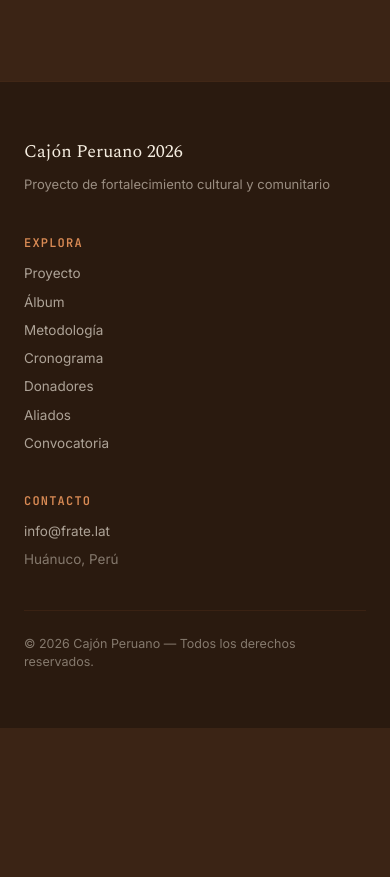
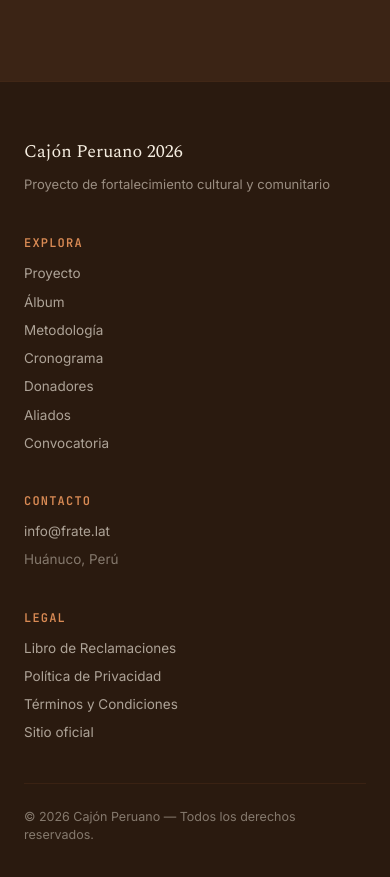
Before and after one commit to Ben081/cajonperuano-web, a React (Vite) app: page / in a window 390 px wide. Shown: the part 10120-10997 px from the top of the page. Before the commit the page ends 10848 px from the top, so only its background shows below. Built offline with nearby package versions, Linux system fonts and the light colour scheme; no server answers.

Commit message:
update 14/08

```diff
--- a/src/components/Footer.jsx
+++ b/src/components/Footer.jsx
@@ -2,7 +2,7 @@ export default function Footer() {
   return (
     <footer className="border-t border-copper/15 bg-wood-deep">
       <div className="mx-auto max-w-6xl px-6 py-14">
-        <div className="grid grid-cols-1 gap-10 sm:grid-cols-3">
+        <div className="grid grid-cols-1 gap-10 sm:grid-cols-4">
           <div>
             <div className="font-display text-lg text-cream">
               Cajón Peruano 2026
@@ -40,6 +40,18 @@ export default function Footer() {
               <li className="text-cream/45">Huánuco, Perú</li>
             </ul>
           </div>
+
+          <div>
+            <div className="font-mono text-xs font-semibold tracking-[0.1em] text-copper-bright">
+              LEGAL
+            </div>
+            <ul className="mt-3 flex flex-col gap-2 font-body text-[13.5px] text-cream/65">
+              <li><a href="https://frate.lat/reclamaciones" target="_blank" rel="noopener noreferrer" className="transition-colors duration-200 hover:text-cream">Libro de Reclamaciones</a></li>
+              <li><a href="https://frate.lat/privacidad" target="_blank" rel="noopener noreferrer" className="transition-colors duration-200 hover:text-cream">Política de Privacidad</a></li>
+              <li><a href="https://frate.lat/terminos" target="_blank" rel="noopener noreferrer" className="transition-colors duration-200 hover:text-cream">Términos y Condiciones</a></li>
+              <li><a href="https://frate.lat" target="_blank" rel="noopener noreferrer" className="transition-colors duration-200 hover:text-cream">Sitio oficial</a></li>
+            </ul>
+          </div>
         </div>
 
         <div className="mt-10 flex flex-col items-center justify-between gap-3 border-t border-copper/10 pt-6 font-body text-[12.5px] text-cream/45 sm:flex-row">
--- a/src/components/Header.jsx
+++ b/src/components/Header.jsx
@@ -5,6 +5,7 @@ import { Menu, X } from 'lucide-react'
 const EASE_OUT = [0.23, 1, 0.32, 1]
 
 const NAV = [
+  { href: 'https://frate.lat', label: 'FRATE' },
   { href: '#proyecto', label: 'Proyecto' },
   { href: '#album', label: 'Álbum' },
   { href: '#metodologia', label: 'Metodología' },
```
